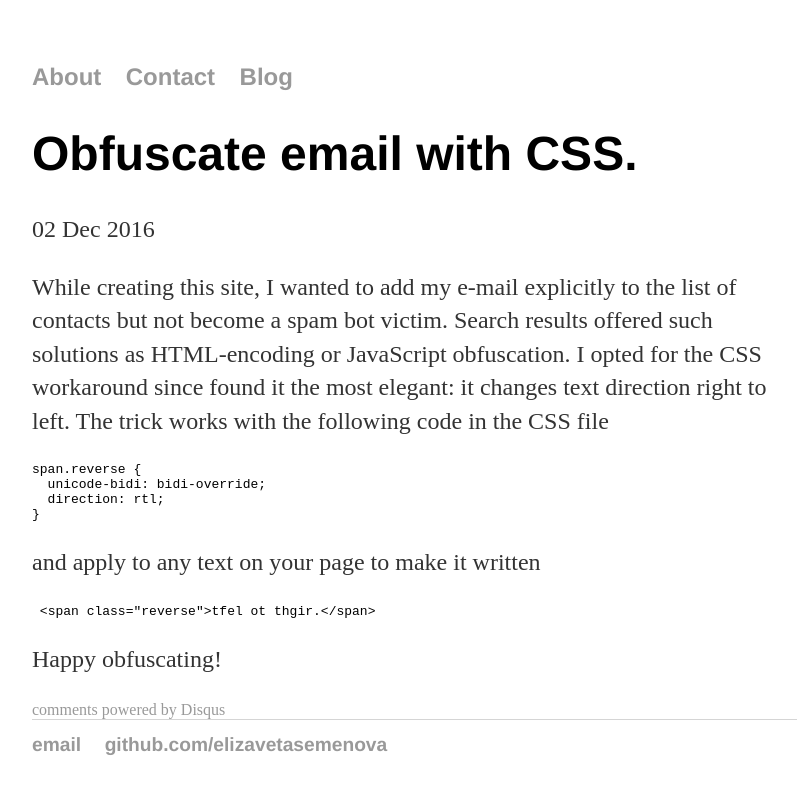
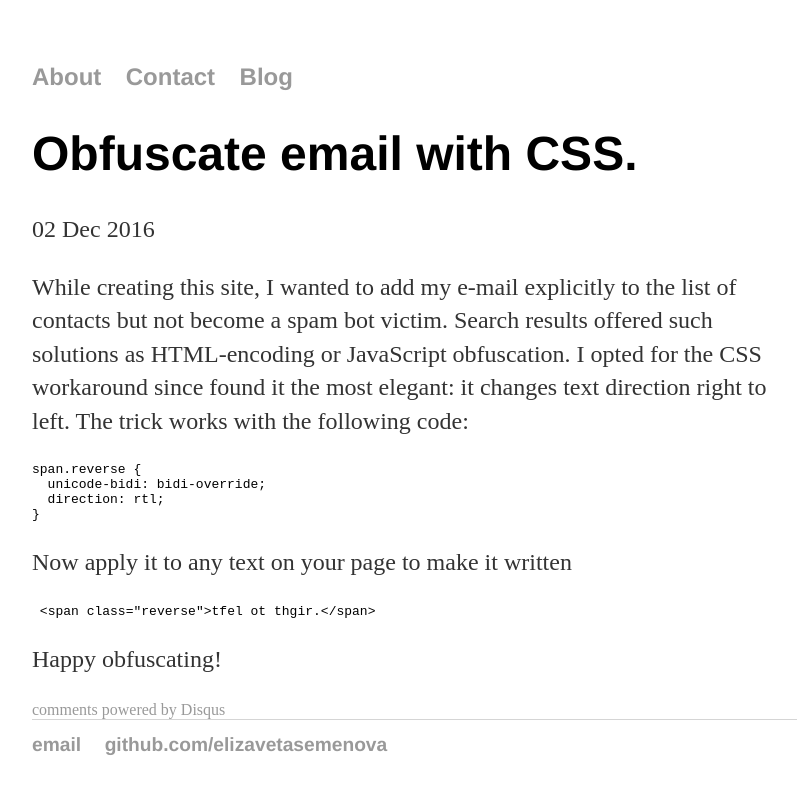
Before and after one commit to elizavetasemenova/elizavetasemenova.github.io, a Jekyll site: the page built from _posts/2016-12-02-obfuscate-email-with-CSS.md, in a window 1280 px wide. Shown: the top 794 px of the page, without its empty margins (224-1021 px from the left). Built offline with Jekyll 4.4.1, drawn with Linux system fonts in a browser that asks for light colours; comment, search, counter and statistics services are not loaded.

Commit message:
Update 2016-12-02-obfuscate-email-with-CSS.md

````diff
--- a/_posts/2016-12-02-obfuscate-email-with-CSS.md
+++ b/_posts/2016-12-02-obfuscate-email-with-CSS.md
@@ -6,7 +6,7 @@ comments: true
 ---
 While creating this site, I wanted to add my e-mail explicitly to the list of contacts but not become a spam bot victim. Search results
 offered such solutions as HTML-encoding or JavaScript obfuscation. I opted for the CSS workaround since found it the most elegant:
-it changes text direction right to left. The trick works with the following code in the CSS file
+it changes text direction right to left. The trick works with the following code:
 
 ```CSS
 span.reverse {
@@ -15,7 +15,7 @@ span.reverse {
 }
 ```
 
-and apply to any text on your page to make it written
+Now apply it to any text on your page to make it written
 
 ```javascript
  <span class="reverse">tfel ot thgir.</span>
````
